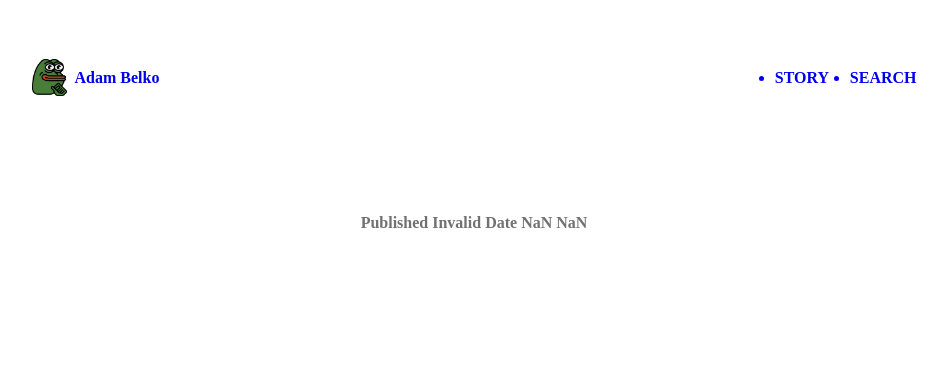
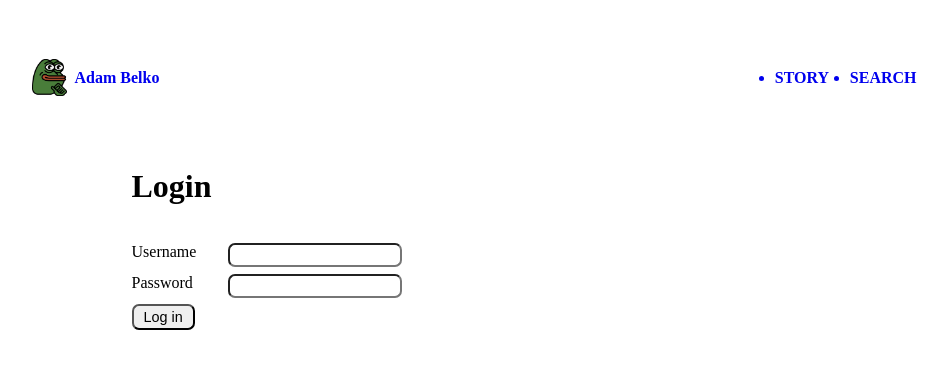
Before and after one commit to adambelko/blog-API, a React (Create React App) app in the folder client/: page /login in a window 1280 px wide. Shown: the top 368 px of the page, without its empty margins (166-1114 px from the left). Built offline with nearby package versions, Linux system fonts and the light colour scheme; no server answers; the HTML template or start-up script is replaced by a standard one.

Commit message:
login page added

```diff
--- /dev/null
+++ b/client/src/components/login.js
@@ -0,0 +1,56 @@
+import styled from "styled-components";
+
+const LoginWrapper = styled.div`
+  display: flex;
+  flex-direction: column;
+`;
+
+const Title = styled.h2`
+  font-size: 2em;
+  color: #000000;
+  font-weight: bold;
+  margin: 0.4em 0 1.2em 0;
+`;
+
+const FormSection = styled.div`
+  display: flex;
+  label {
+    min-width: 6em;
+  }
+`;
+
+const StyledInput = styled.input`
+  font-size: 0.8em;
+  padding: 0.2em;
+  border-radius: 7px;
+  margin-bottom: 0.5em;
+`;
+
+const StyledButton = styled.button`
+  font-size: 0.9em;
+  width: fit-content;
+  padding: 0.2em 0.7em;
+  border-radius: 7px;
+  margin-bottom: 3em; ;
+`;
+
+const Login = () => {
+  return (
+    <LoginWrapper>
+      <Title>Login</Title>
+      <form action="" method="POST">
+        <FormSection>
+          <label for="username">Username</label>
+          <StyledInput name="username" type="text" />
+        </FormSection>
+        <FormSection>
+          <label for="password">Password</label>
+          <StyledInput name="password" type="password" />
+        </FormSection>
+        <StyledButton>Log in</StyledButton>
+      </form>
+    </LoginWrapper>
+  );
+};
+
+export default Login;
--- a/client/src/components/main.js
+++ b/client/src/components/main.js
@@ -6,6 +6,8 @@ import Story from "./story";
 import Search from "./search";
 import PostDetail from "./postDetail";
 import Tag from "./tag";
+
+import Login from "./login";
 
 const StyledMain = styled.main`
   display: flex;
@@ -37,6 +39,8 @@ const Main = () => {
           element={<PostDetail formatDate={formatDate} />}
         />
         <Route path="/tags/:tag" element={<Tag formatDate={formatDate} />} />
+
+        <Route path="/login" element={<Login />} />
       </Routes>
     </StyledMain>
   );
--- a/client/src/components/search.js
+++ b/client/src/components/search.js
@@ -36,7 +36,7 @@ const SubTitle = styled.h3`
 `;
 
 const StyledSubmitButton = styled.button`
-  font-size: 1em;
+  font-size: 0.9em;
   width: fit-content;
   padding: 0.2em 0.7em;
   border-radius: 7px;
```
